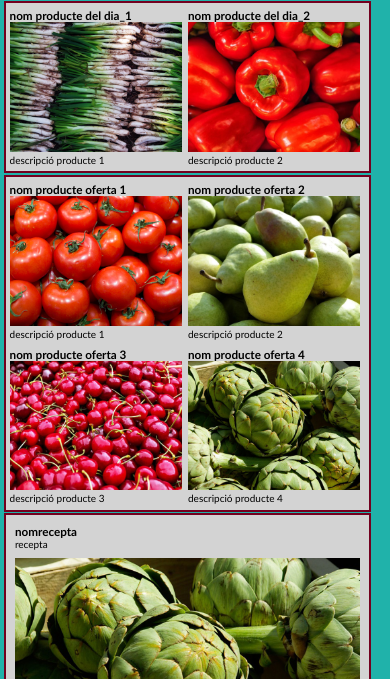
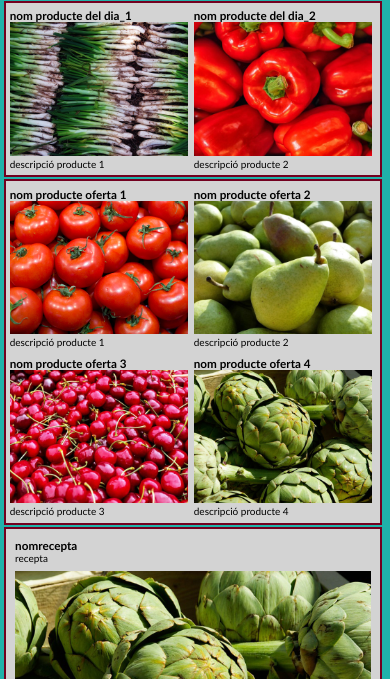
Before and after one commit to albertvallsbe/Daw_NC_Html_M9_UF1, a plain HTML site: page index.html in a window 390 px wide. Shown: the part 165-844 px from the top of the page. Drawn offline with Linux system fonts and the light colour scheme.

Commit message:
09/05/22

```diff
--- a/css/mobile.css
+++ b/css/mobile.css
@@ -93,7 +93,7 @@ main div{
 .product-detail--card {
   width: 100%;
   min-width: 250px;
-  max-width: 95%;
+  max-width: 98%;
   min-height: 150px;
   margin: 0.5%;
   border: solid 0.2rem var(--dark-red);
```
